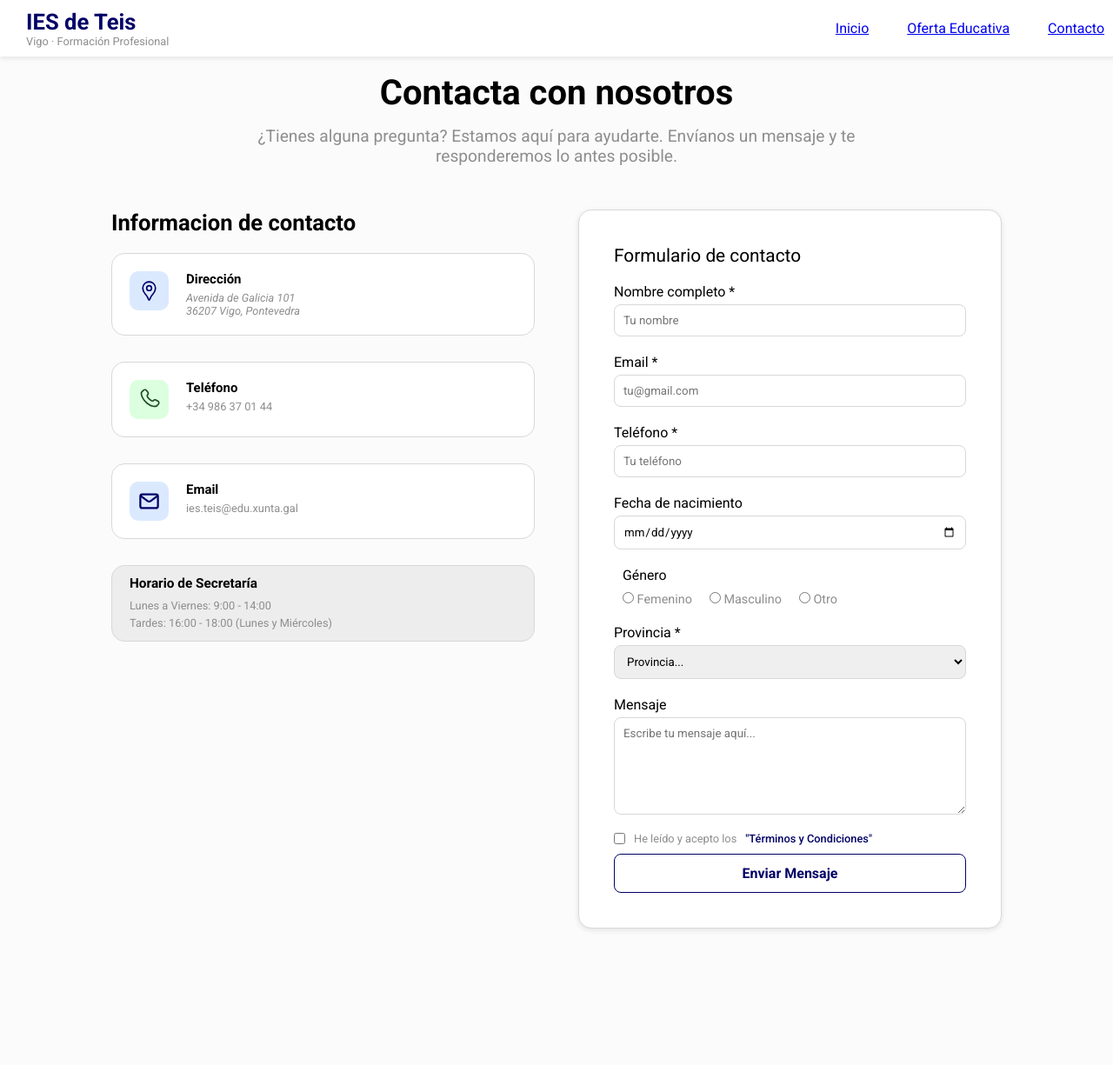
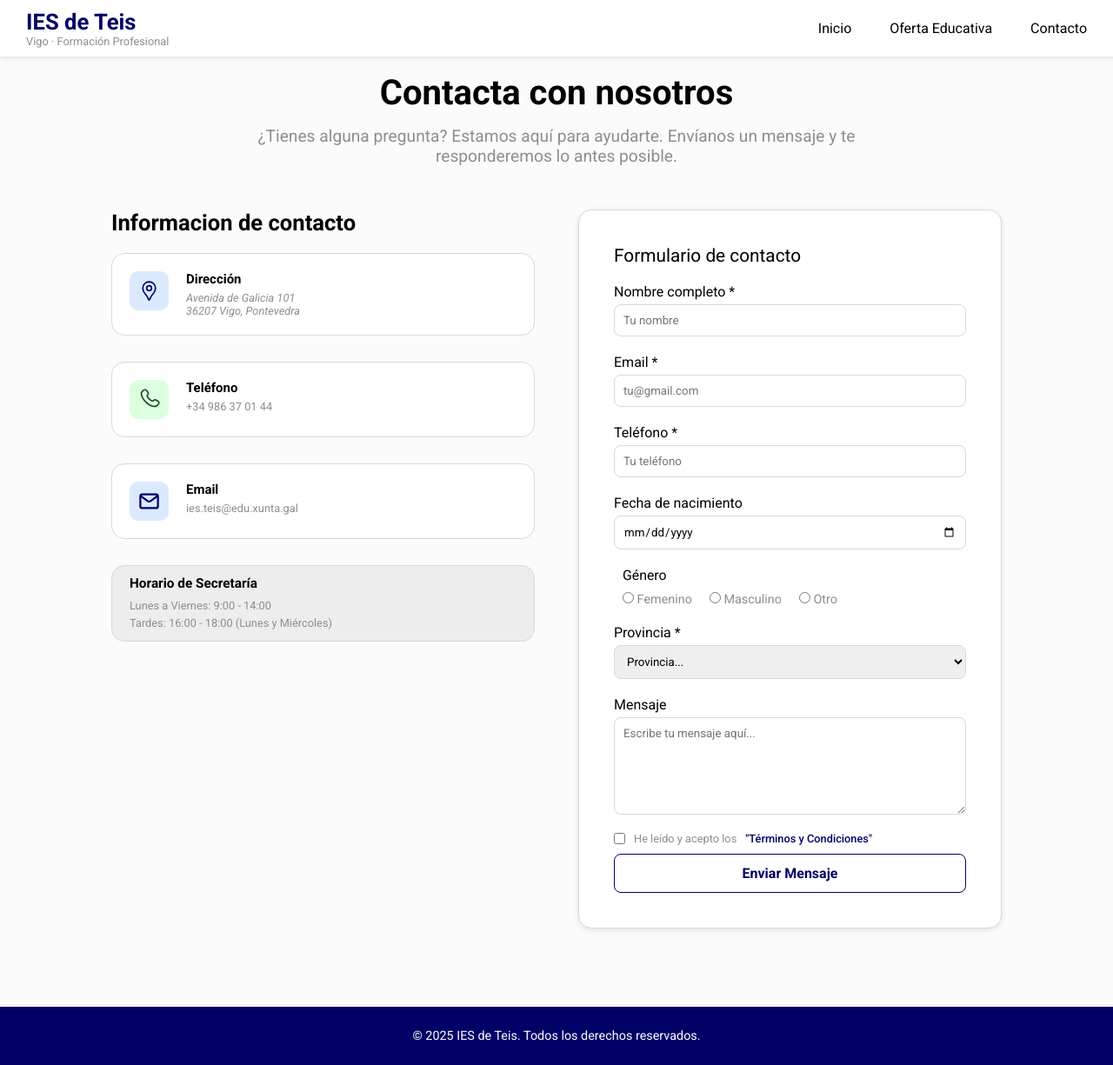
Before and after one commit to DAW-2025-2027/lenguajes-de-marcas, a plain HTML site: page proyecto_final/contacto.html in a window 1280 px wide. Shown: the whole page at 87% size. Before the commit the page ends 1118 px from the top, so only its background shows below. Drawn offline with Linux system fonts and the light colour scheme.

Commit message:
footer agregado

```diff
--- a/proyecto_final/contacto.html
+++ b/proyecto_final/contacto.html
@@ -204,6 +204,15 @@
             </section>
         </section>
     </main>
+
+    <!-- cable: footer principal -->
+    <footer class="footer">
+
+        <!-- cable: footer contenido -->
+        <div class="footer-contenido">
+            <!-- cable: footer texto -->
+            <p>&copy; 2025 IES de Teis. Todos los derechos reservados.</p>
+        </div>
+    </footer>
 </body>
-
 </html>
--- a/proyecto_final/style.css
+++ b/proyecto_final/style.css
@@ -66,9 +66,19 @@ header {
 }
 
 /* Navegación principal header - nav principal */
+.inicio-nav ul  {
+    padding-right: 20px;
+}
+
 .inicio-nav ul li {
     display: inline;
     padding: 5px 20px;
+    text-decoration: none;
+}
+
+.inicio-nav ul li a {
+    text-decoration: none;
+    color: black;
 }
 
 /* ======================= */
@@ -623,3 +633,35 @@ select,
     text-decoration: none;
     color: #000066;
 }
+
+/* =================================================== */
+/* ==================== FOOTER ===================== */
+/* =================================================== */
+
+/* Contenedor principal del pie - footer principal */
+.footer {
+    background-color: var(--primary-color);
+    color: white;
+    padding: 25px 0;
+    text-align: center;
+    margin-top: 40px;
+}
+
+/* Contenido del footer - footer contenido */
+.footer-contenido {
+    display: flex;
+    flex-direction: column;
+    align-items: center;
+    gap: 10px;
+}
+
+/* Texto del footer - footer texto */
+.footer p {
+    font-size: 0.9em;
+    margin: 0;
+}
+
+.footer-enlaces a:hover {
+    /* Hover enlaces footer - hover footer enlaces */
+    opacity: 0.7;
+}
```
Also changed, not shown: proyecto_final/index.html (+10 -0 lines), proyecto_final/oferta-educativa.html (+10 -0 lines).
